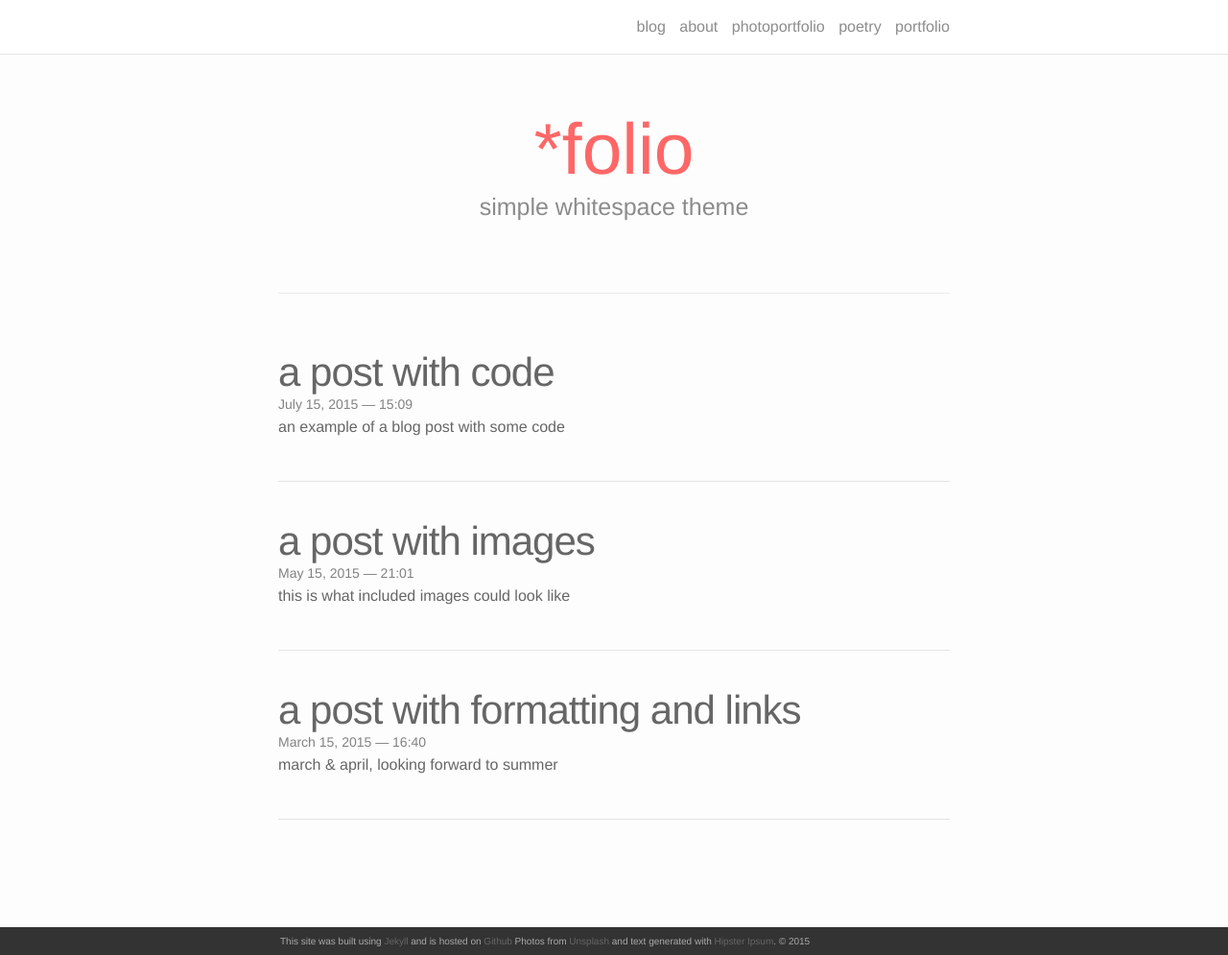
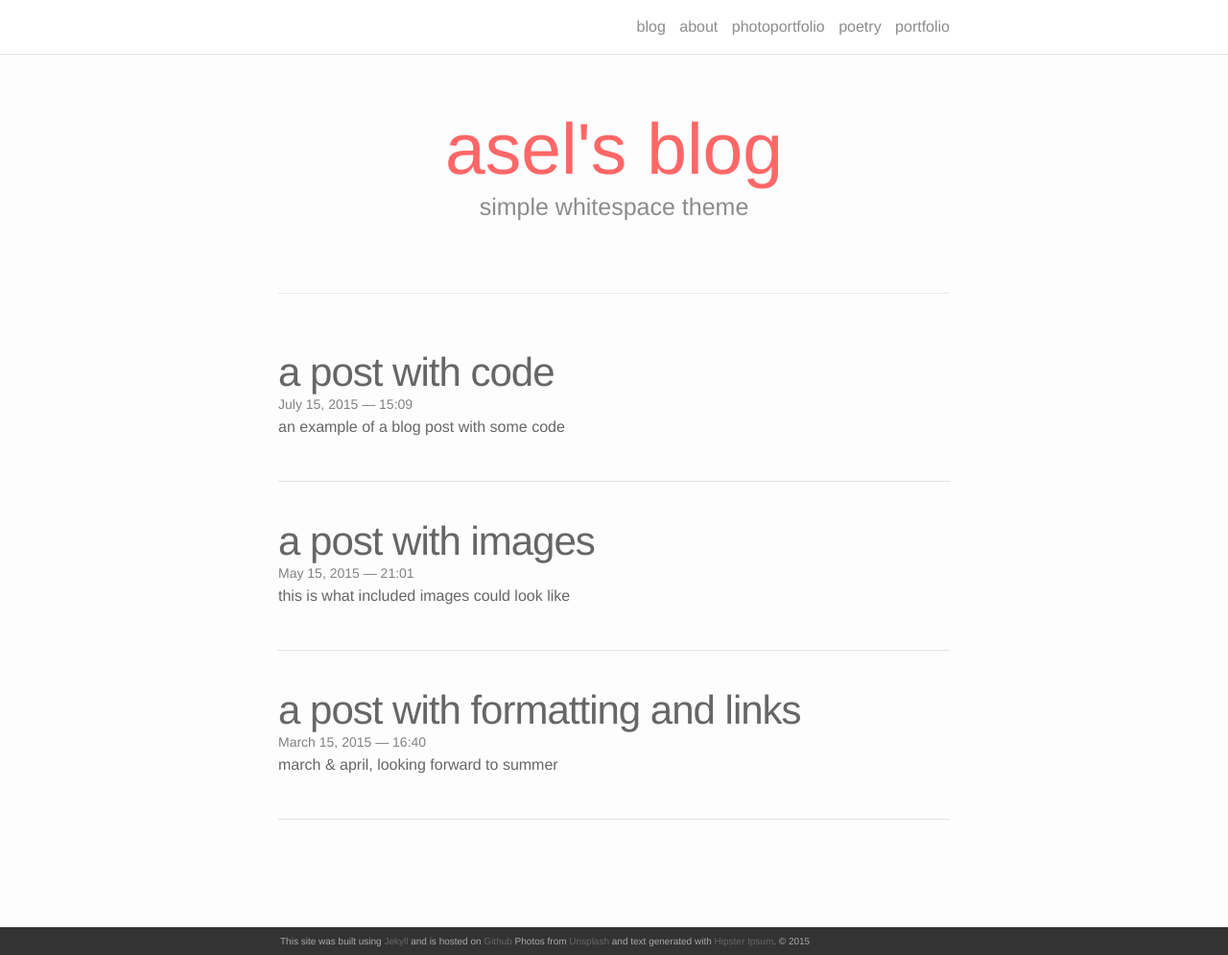
Before and after one commit to asel0joo/asel0joo.github.io, a Jekyll site: the page built from index.html, in a window 1280 px wide and 995 px high. Shown: the whole window at 96% size. Built offline with Jekyll 4.4.1, drawn with Linux system fonts in a browser that asks for light colours; nearby versions of some CDN libraries; the list of posts is cut into pages by our own code.

Commit message:
index.html의 타이틀 변경

```diff
--- a/index.html
+++ b/index.html
@@ -3,7 +3,7 @@ layout: default
 ---
 
 <div class="header-bar">
-  <h1>*folio</h1>
+  <h1>asel's blog</h1>
   <h2>simple whitespace theme</h2>
   <br/>
   <hr>
```
